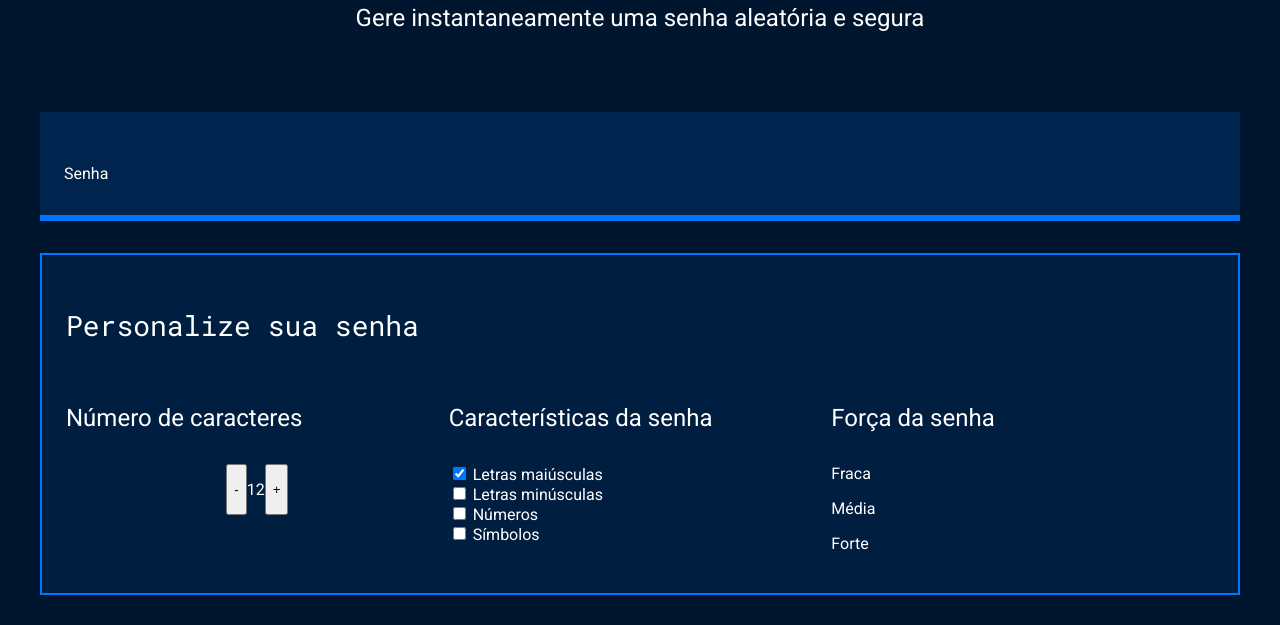
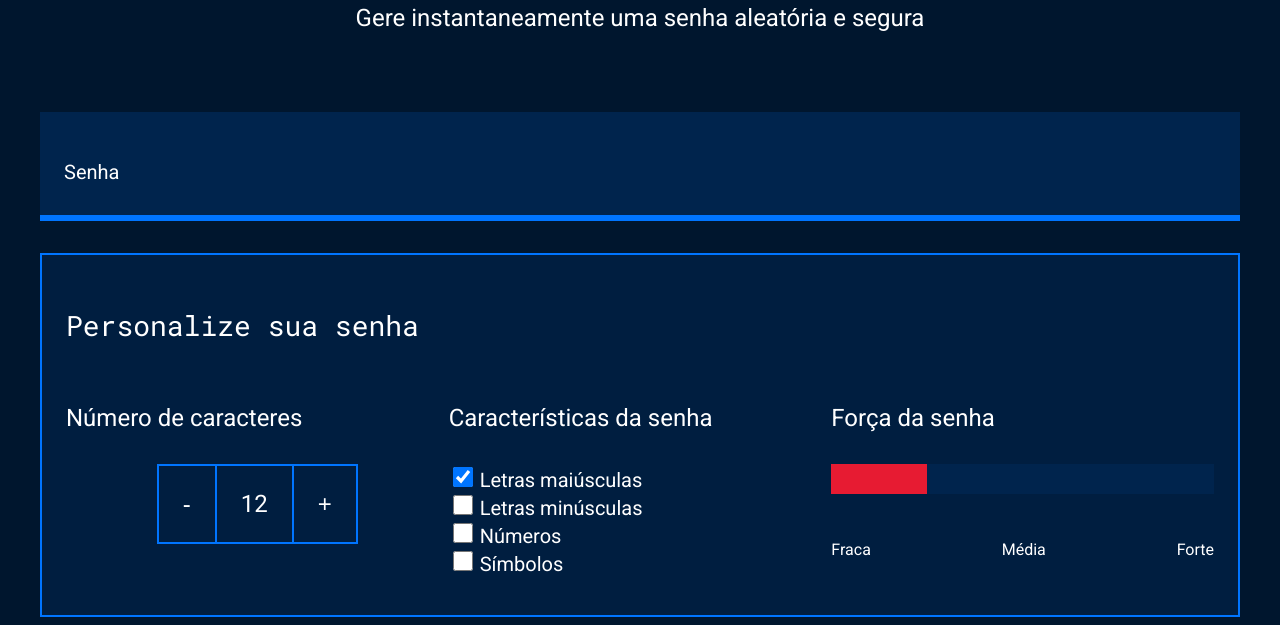
Before and after one commit to analu26/Bot-es-Site, a plain HTML site: page index.html in a window 1280 px wide. Shown: the part 214-839 px from the top of the page. Before the commit the page ends 817 px from the top, so only its background shows below. Drawn offline with Linux system fonts and the light colour scheme; a script that the page names is missing.

Commit message:
Update style.css

```diff
--- a/style.css
+++ b/style.css
@@ -91,11 +91,59 @@ body{
 }
 
 .parametro-senha__botao{
-
+    background-color: var(--fundo-texto);
+    color: var(--branco);
+    border: 2px solid var(--borda);
+    padding: 24px;
+    font-size: 24px;
+    cursor: pointer;
 }
 .parametro-senha__texto{
+    padding: 24px;
+    border-top: 2px solid var(--borda);
+    border-bottom: 2px solid var(--borda);
+    margin: 0;
+    font-size: 24px;
+}
 
+label{
+    font-size: 20px;
 }
+
+.checkbox{
+    width: 20px;
+    height: 20px;
+    cursor: pointer;
+}
+
+.barra{
+    background-color: var(--fundo-senha);
+    height: 30px;
+    width: 100%;
+}
+.forca{
+    height: 30px;
+    position: relative;
+    bottom: 30px;
+}
+.fraca{
+    width: 25%;
+    background-color: #E71B32;
+}
+.media{
+    background-color: #FAF408;
+    width: 50%;
+}
+.forte{
+    background-color: #00FF85;
+    width: 100%;
+}
+
+.parametro-senha-textos{
+    display: flex;
+    justify-content: space-between;
+}
+
 
 @media screen and (min-width: 768px) {
     .parametro-coluna__senha{
```
